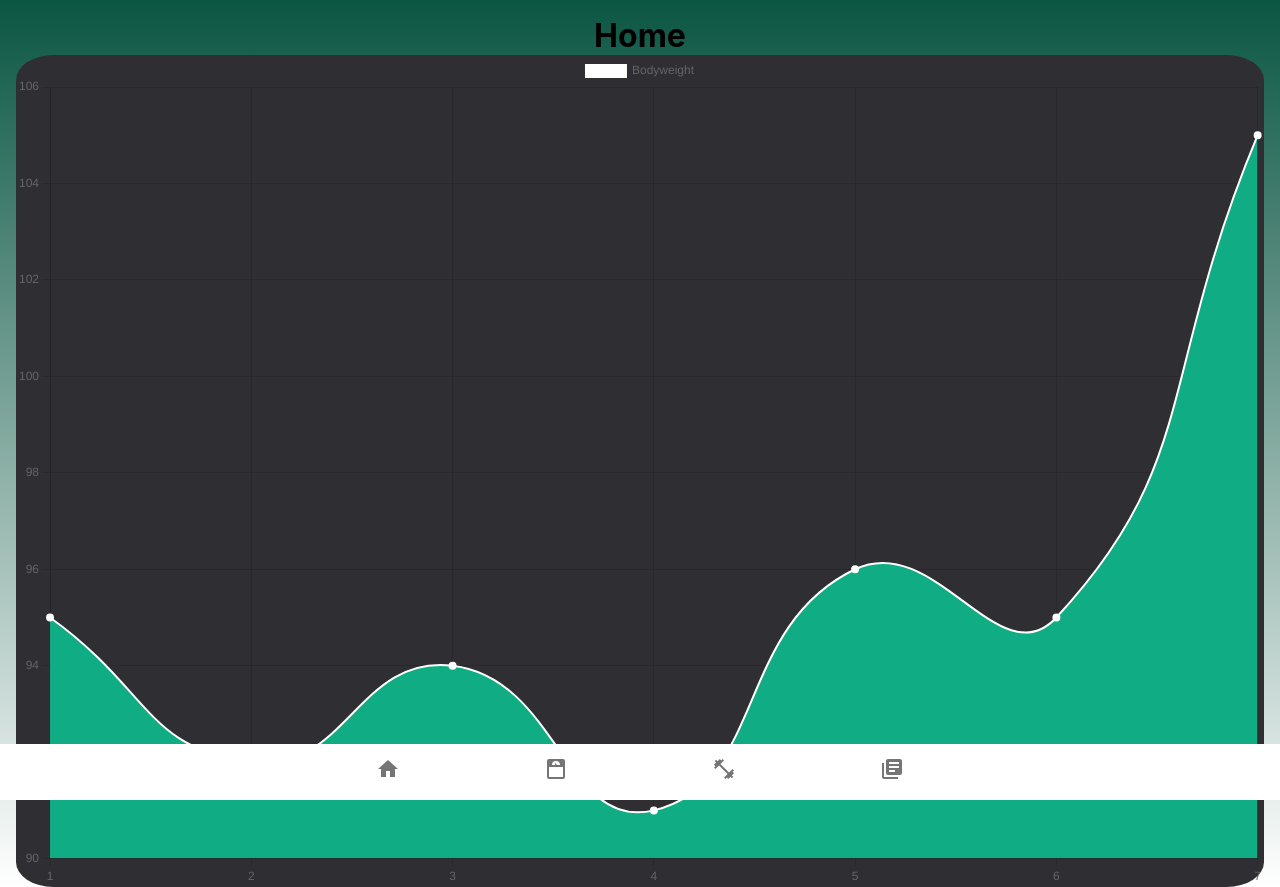
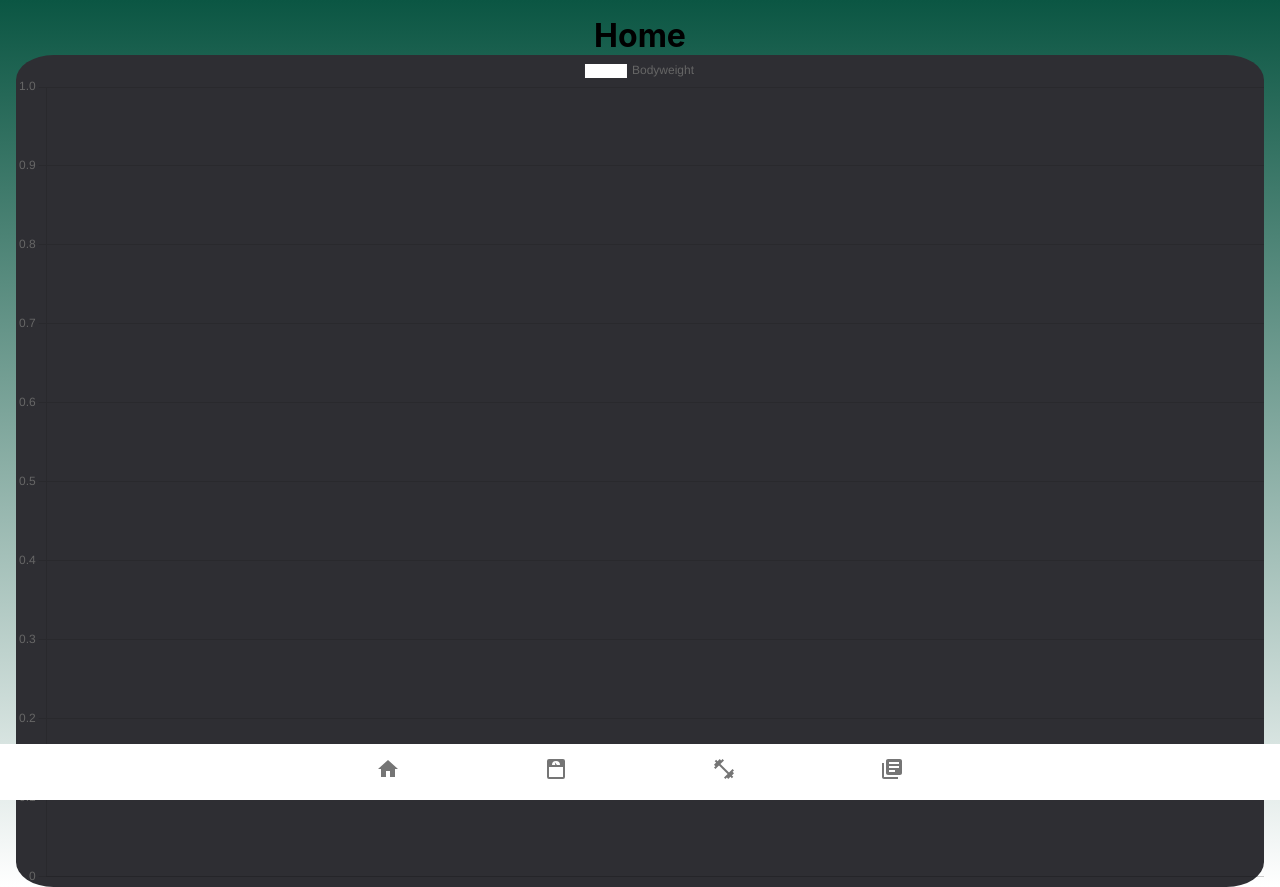
Before and after one commit to AlexJanow/WeightMate, a React (Create React App) app: page / in a window 1280 px wide. Built offline with nearby package versions, Linux system fonts and the light colour scheme.

Commit message:
add data to chart

```diff
--- a/src/components/BodyweightResultsRender.js
+++ b/src/components/BodyweightResultsRender.js
@@ -2,10 +2,10 @@ import "./BodyweightResultsRender.css";
 
 export default function BodyweightResultsRender() {
   const items = { ...localStorage };
-  console.log(items);
-  return Object.entries(items).map(([key, value]) => {
+
+  return Object.entries(items).map(([key, value], index) => {
     return (
-      <li className="bodyweight__results-render-li">
+      <li key={index} className="bodyweight__results-render-li">
         {key} - {JSON.parse(value)} kg
       </li>
     );
--- a/src/components/ChartBodyweight.js
+++ b/src/components/ChartBodyweight.js
@@ -3,13 +3,21 @@ import "./ChartBodyweight.css";
 import dayjs from "dayjs";
 
 export default function ChartBodyweight() {
-  const labels = [1, 2, 3, 4, 5, 6, 7];
+  const items = { ...localStorage };
+
+  const dates = Object.entries(items).map(([key, value]) => key);
+  const weights = Object.entries(items).map(([key, value]) =>
+    JSON.parse(value)
+  );
+
+  console.log(items);
+  const labels = dates;
   const data = {
     labels: labels,
     datasets: [
       {
         label: "Bodyweight",
-        data: [95, 92, 94, 91, 96, 95, 105],
+        data: weights,
         fill: {
           target: "origin",
           above: "#10AC84", // Area will be red above the origin
--- a/src/pages/Bodyweight.js
+++ b/src/pages/Bodyweight.js
@@ -8,7 +8,7 @@ export default function Bodyweight() {
   const date = dayjs().format("DD/MM/YYYY");
   const result = localStorage.getItem(date);
   const results = { ...localStorage };
-  console.log(results);
+
   return (
     <div>
       <h1>Bodyweight</h1>
```
